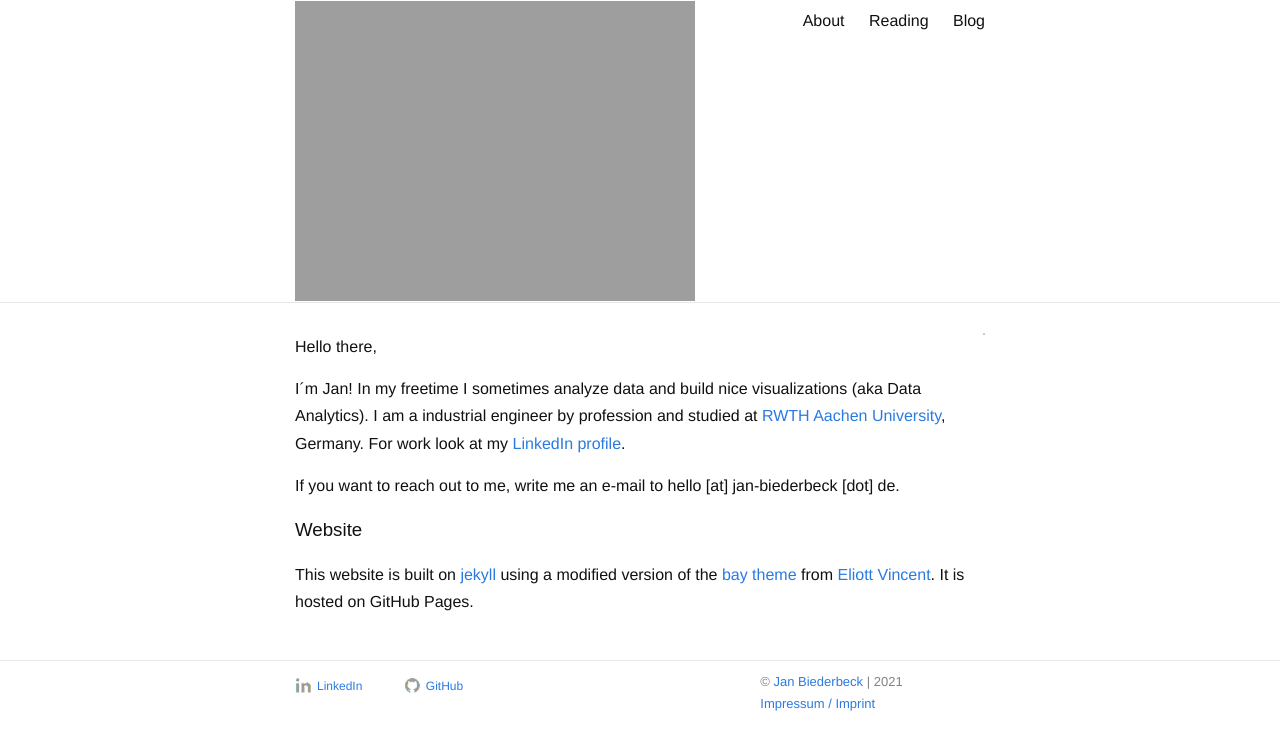
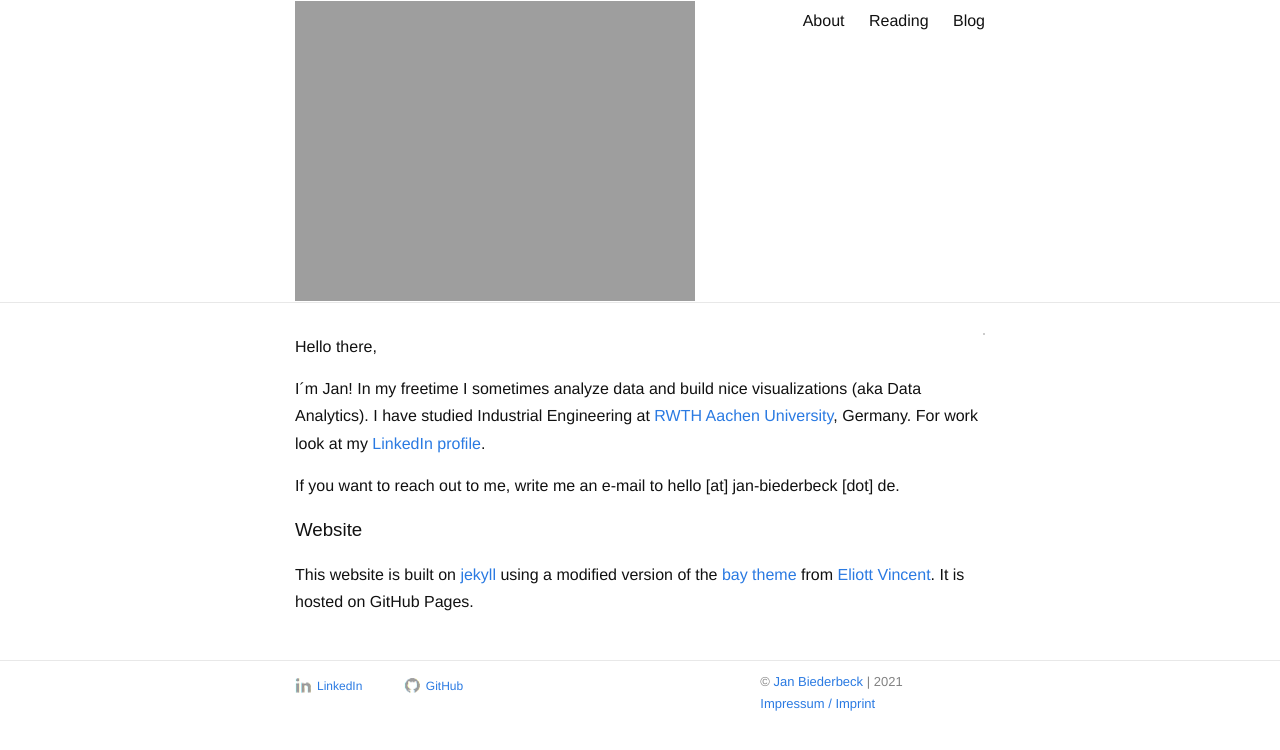
Before and after one commit to bigredpandas/bigredpandas.github.io, a Jekyll site: the page built from index.md, in a window 1280 px wide. Shown: the top 750 px of the page. Built offline with Jekyll 4.4.1, drawn with Linux system fonts in a browser that asks for light colours.

Commit message:
Update index.md

```diff
--- a/index.md
+++ b/index.md
@@ -5,7 +5,7 @@
 
 Hello there,
 
-I´m Jan! In my freetime I sometimes analyze data and build nice visualizations (aka Data Analytics). I am a industrial engineer by profession and studied at [RWTH Aachen University](https://www.rwth-aachen.de), Germany. For work look at my [LinkedIn profile](https://www.linkedin.com/in/jan-biederbeck/).
+I´m Jan! In my freetime I sometimes analyze data and build nice visualizations (aka Data Analytics). I have studied Industrial Engineering at [RWTH Aachen University](https://www.rwth-aachen.de), Germany. For work look at my [LinkedIn profile](https://www.linkedin.com/in/jan-biederbeck/).
 
 If you want to reach out to me, write me an e-mail to hello [at] jan-biederbeck [dot] de.
 
```
